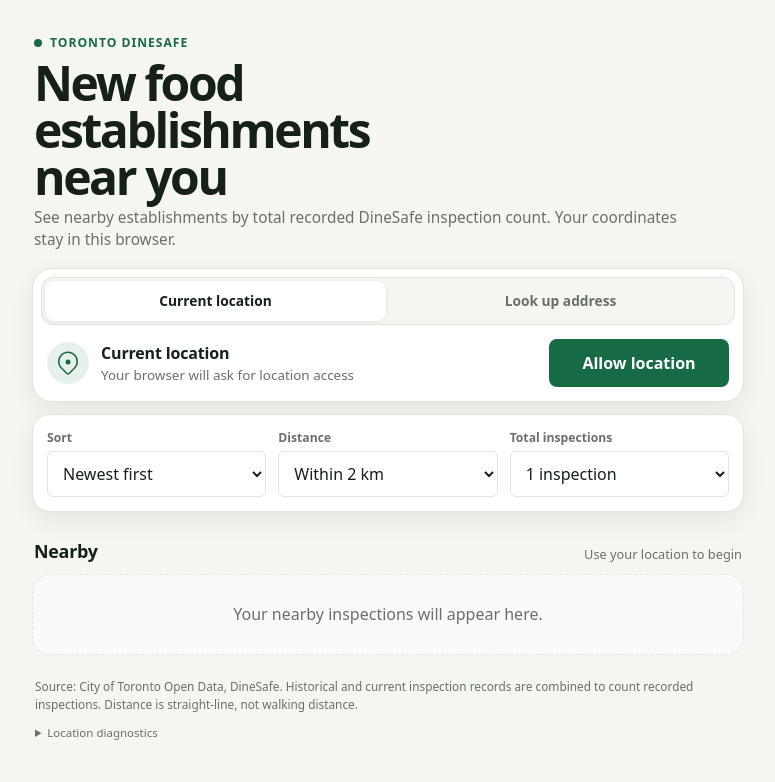
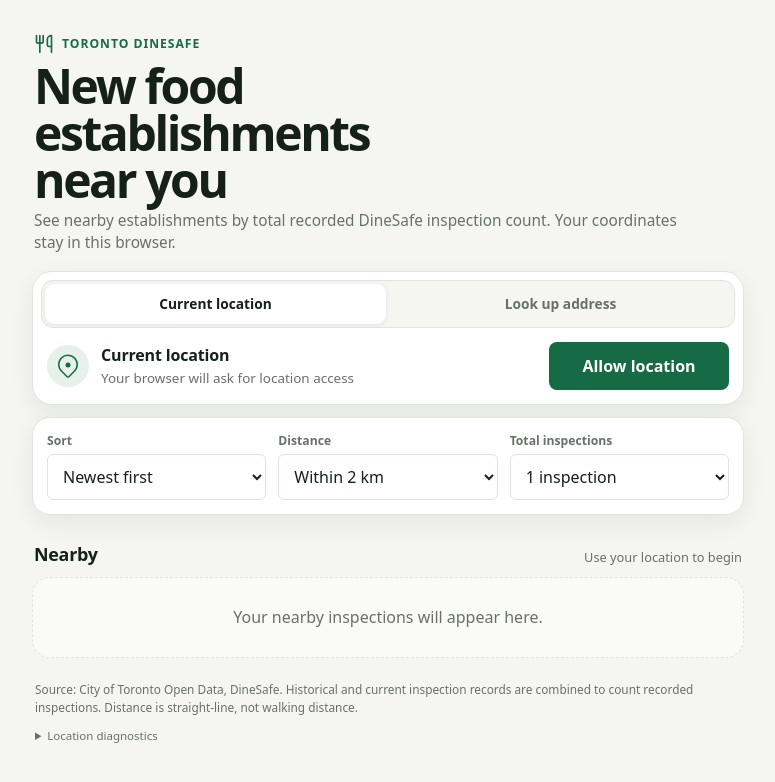
Before and after one commit to ryanfeeley/dinesafe, a plain HTML site: page index.html in a window 1280 px wide. Shown: the whole page, without its empty margins (252-1027 px from the left). Drawn offline with Linux system fonts and the light colour scheme.

Commit message:
Replace brand dot with Lucide utensils icon

```diff
--- a/index.html
+++ b/index.html
@@ -22,7 +22,7 @@
 body{margin:0;background:var(--bg);color:var(--text);font:16px/1.4 system-ui,-apple-system,BlinkMacSystemFont,"Segoe UI",sans-serif;-webkit-font-smoothing:antialiased}
 button,input,select{font:inherit}button,a{-webkit-tap-highlight-color:transparent}a{color:inherit}
 .shell{width:100%;max-width:760px;margin:0 auto;padding:calc(14px + env(safe-area-inset-top)) 14px calc(36px + env(safe-area-inset-bottom))}
-.header{padding:8px 2px 18px}.brand{display:flex;align-items:center;gap:8px;color:var(--accent);font-size:.76rem;font-weight:800;letter-spacing:.08em;text-transform:uppercase}.dot{width:8px;height:8px;border-radius:50%;background:var(--accent);display:inline-block}
+.header{padding:8px 2px 18px}.brand{display:flex;align-items:center;gap:8px;color:var(--accent);font-size:.76rem;font-weight:800;letter-spacing:.08em;text-transform:uppercase}.brand-icon{display:block;width:20px;height:20px;flex:0 0 20px}
 h1{margin:8px 0 7px;font-size:clamp(2rem,10vw,3rem);line-height:.98;letter-spacing:-.05em;max-width:12ch}.intro{margin:0;color:var(--muted);font-size:.96rem;max-width:42rem}
 .location-card{--inner-radius:12px;--control-radius:8px;background:var(--surface);border:1px solid var(--line);border-radius:20px;padding:8px;box-shadow:var(--shadow);margin-bottom:12px}.location-segment{display:grid;grid-template-columns:1fr 1fr;gap:4px;padding:3px;border-radius:var(--inner-radius);background:var(--bg);border:1px solid var(--line)}.location-segment button{min-height:40px;border:0;border-radius:9px;background:transparent;color:var(--muted);font-weight:780;font-size:.86rem;padding:0 10px;cursor:pointer}.location-segment button[aria-pressed="true"]{background:var(--surface);color:var(--text);box-shadow:0 1px 4px rgba(0,0,0,.08)}.location-panel{padding:14px 6px 6px}.location-panel[hidden]{display:none}.locate-row{display:flex;align-items:center;gap:12px}.loc-icon{flex:0 0 42px;width:42px;height:42px;border-radius:50%;display:grid;place-items:center;background:var(--accent-soft);color:var(--accent)}.loc-icon svg{display:block;width:24px;height:24px}.loc-copy{min-width:0;flex:1}.loc-title{font-weight:800;letter-spacing:-.01em}.loc-sub{margin-top:2px;color:var(--muted);font-size:.84rem;white-space:nowrap;overflow:hidden;text-overflow:ellipsis}.locate-btn{width:100%;min-height:48px;margin-top:13px;border:0;border-radius:var(--control-radius);background:var(--accent);color:var(--accent-ink);font-weight:800;padding:0 16px;cursor:pointer}.locate-btn:disabled{opacity:.58;cursor:wait}
 .manual-copy{margin:0 0 10px;color:var(--muted);font-size:.84rem}.manual-row{display:grid;grid-template-columns:1fr;gap:8px}.manual-input{width:100%;min-height:46px;border:1px solid var(--line);border-radius:var(--control-radius);background:var(--surface);color:var(--text);padding:0 11px}.manual-btn{min-height:46px;border:0;border-radius:var(--control-radius);background:var(--accent);color:var(--accent-ink);font-weight:800;padding:0 14px;cursor:pointer}.manual-btn:disabled{opacity:.58;cursor:wait}
@@ -38,7 +38,20 @@
 <body>
 <main class="shell">
   <header class="header">
-    <div class="brand"><span class="dot"></span> Toronto DineSafe</div>
+<!-- Brand icon: Lucide (https://lucide.dev), ISC License.
+Copyright (c) 2026 Lucide Icons and Contributors
+Permission to use, copy, modify, and/or distribute this software for any
+purpose with or without fee is hereby granted, provided that the above
+copyright notice and this permission notice appear in all copies.
+THE SOFTWARE IS PROVIDED "AS IS" AND THE AUTHOR DISCLAIMS ALL WARRANTIES
+WITH REGARD TO THIS SOFTWARE INCLUDING ALL IMPLIED WARRANTIES OF
+MERCHANTABILITY AND FITNESS. IN NO EVENT SHALL THE AUTHOR BE LIABLE FOR
+ANY SPECIAL, DIRECT, INDIRECT, OR CONSEQUENTIAL DAMAGES OR ANY DAMAGES
+WHATSOEVER RESULTING FROM LOSS OF USE, DATA OR PROFITS, WHETHER IN AN
+ACTION OF CONTRACT, NEGLIGENCE OR OTHER TORTIOUS ACTION, ARISING OUT OF
+OR IN CONNECTION WITH THE USE OR PERFORMANCE OF THIS SOFTWARE.
+-->
+    <div class="brand"><svg class="brand-icon" data-icon="utensils" xmlns="http://www.w3.org/2000/svg" width="20" height="20" viewBox="0 0 24 24" fill="none" stroke="currentColor" stroke-width="2" stroke-linecap="round" stroke-linejoin="round" aria-hidden="true" focusable="false"><path d="M3 2v7c0 1.1.9 2 2 2h4a2 2 0 0 0 2-2V2"/><path d="M7 2v20"/><path d="M21 15V2a5 5 0 0 0-5 5v6c0 1.1.9 2 2 2h3Zm0 0v7"/></svg> Toronto DineSafe</div>
     <h1>New food establishments near you</h1>
     <p class="intro">See nearby establishments by total recorded DineSafe inspection count. Your coordinates stay in this browser.</p>
   </header>
```
